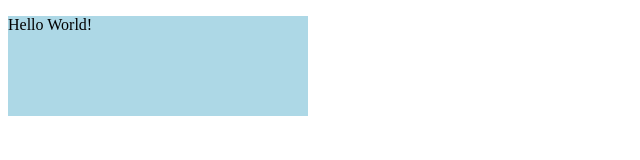
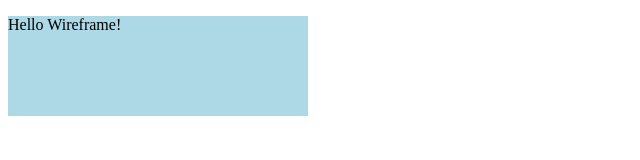
Before and after one commit to tinalr/git-test, a website: page index.html in a window 1280 px wide. Shown: the full height of the page, 0-640 px from the left. Drawn offline with Linux system fonts and the light colour scheme.

Commit message:
addressed wireframe

```diff
--- a/index.html
+++ b/index.html
@@ -7,6 +7,6 @@
     <title>Github Test Page</title>
 </head>
 <body>
-    <div style="background-color: lightblue; width: 300px; height: 100px;"><p>Hello World!</p></div>
+    <div style="background-color: lightblue; width: 300px; height: 100px;"><p>Hello Wireframe!</p></div>
 </body>
 </html>
```
